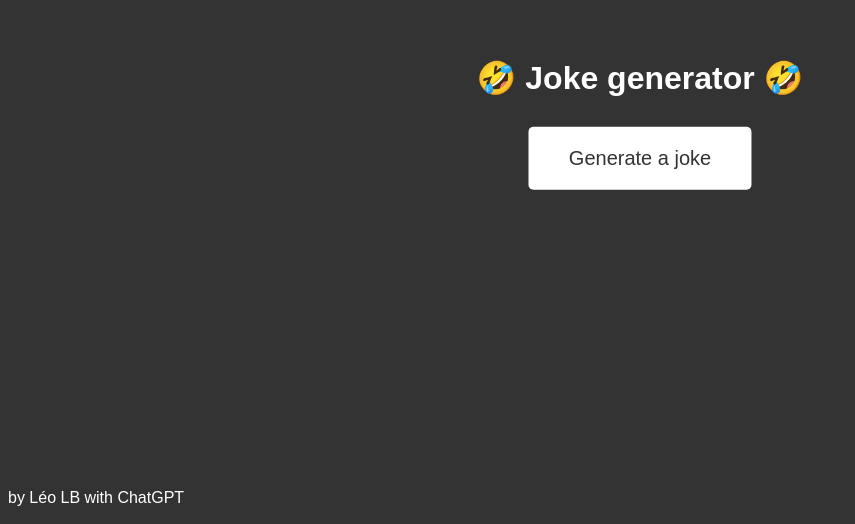
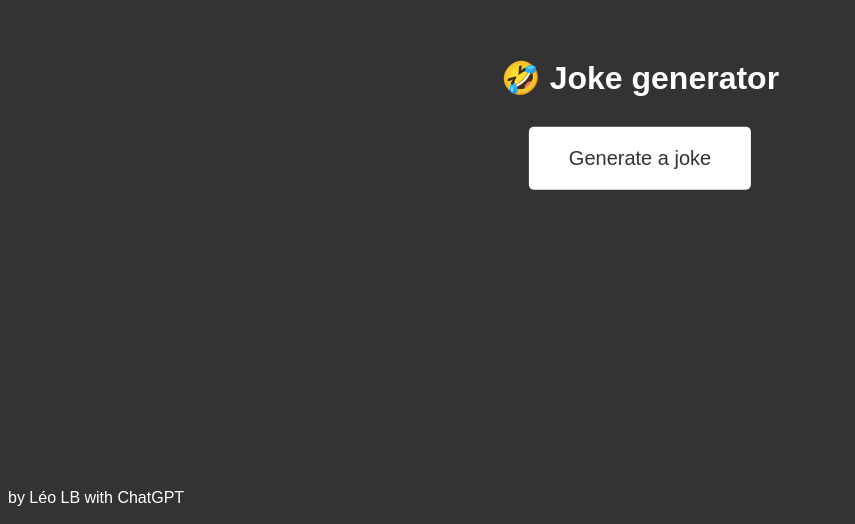
Before and after one commit to LeoLB-dev/joke-generator-by-ChatGPT, a plain HTML site: page index.html in a window 1280 px wide. Shown: the part 276-800 px from the top of the page, without its empty margins (0-855 px from the left). Drawn offline with Linux system fonts and the light colour scheme.

Commit message:
Update index.html

```diff
--- a/index.html
+++ b/index.html
@@ -7,7 +7,7 @@
   </head>
   <body class="dark-mode">
     <div class="container">
-      <h1>	&#129315; Joke generator  	&#129315;</h1>
+      <h1>	&#129315; Joke generator</h1>
       <button id="bouton" class="big-button">Generate a joke</button>
       <p id="consigne" style="font-size: 25;"></p>
       <p id="blague-text" style="font-size: 20; text-align: center;"></p>
```
